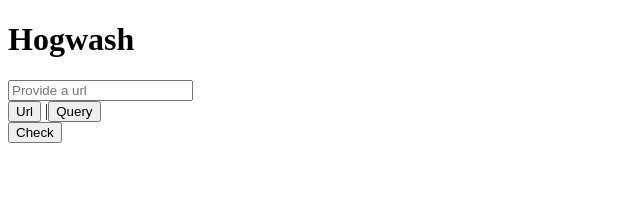
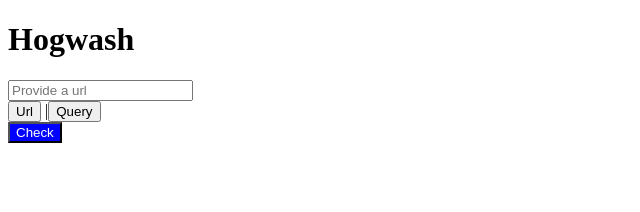
Before and after one commit to TKais/Hogwash, a React app: page / in a window 1280 px wide. Shown: the top 212 px of the page, without its empty margins (0-640 px from the left). Built offline with nearby package versions, Linux system fonts and the light colour scheme.

Commit message:
Add sass to the project

```diff
--- a/package.json
+++ b/package.json
@@ -55,8 +55,9 @@
     "html-webpack-plugin": "^4.2.0",
     "jest": "^25.4.0",
     "jest-enzyme": "^7.1.2",
+    "node-sass": "^4.14.0",
     "sass-loader": "^8.0.2",
-    "style-loader": "^1.2.0",
+    "style-loader": "^1.2.1",
     "webpack-dev-server": "^3.10.3",
     "webpack-lighthouse-plugin": "^1.0.5"
   }
--- /dev/null
+++ b/src/client/assets/styles/button.scss
@@ -0,0 +1,6 @@
+.button {
+  &--primary {
+    background-color: blue;
+    color: white;
+  }
+}
--- /dev/null
+++ b/src/client/assets/styles/index.scss
@@ -0,0 +1 @@
+@import 'button.scss';
--- a/src/client/components/Button.jsx
+++ b/src/client/components/Button.jsx
@@ -6,6 +6,7 @@ function Button(props) {
     <button
       id={props.id}
       onClick={props.onClick}
+      className={`button button--${props.variant}`}
     >
       {props.text}
     </button>
@@ -16,6 +17,7 @@ Button.propTypes = {
   id: PropTypes.string,
   onClick: PropTypes.func,
   text: PropTypes.string.isRequired,
+  variant: PropTypes.string.isRequired,
 };
 
 export default Button;
--- a/src/client/index.js
+++ b/src/client/index.js
@@ -1,6 +1,7 @@
 import React from 'react';
 import ReactDOM from 'react-dom';
 import App from './components/App.jsx';
+import './assets/styles/index.scss';
 
 const rootNode = document.getElementById('root');
 
```
Also changed, not shown: 1 other file (tests, documents, lock files or other folders).
